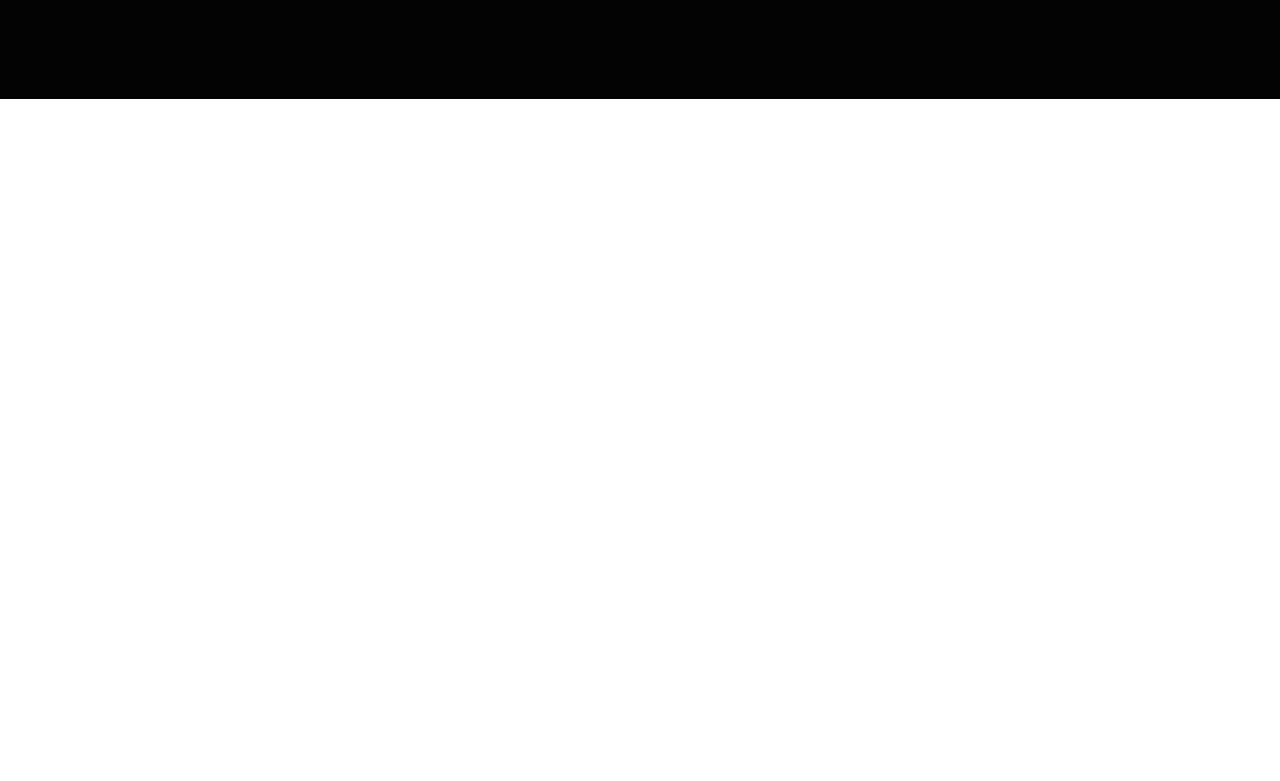
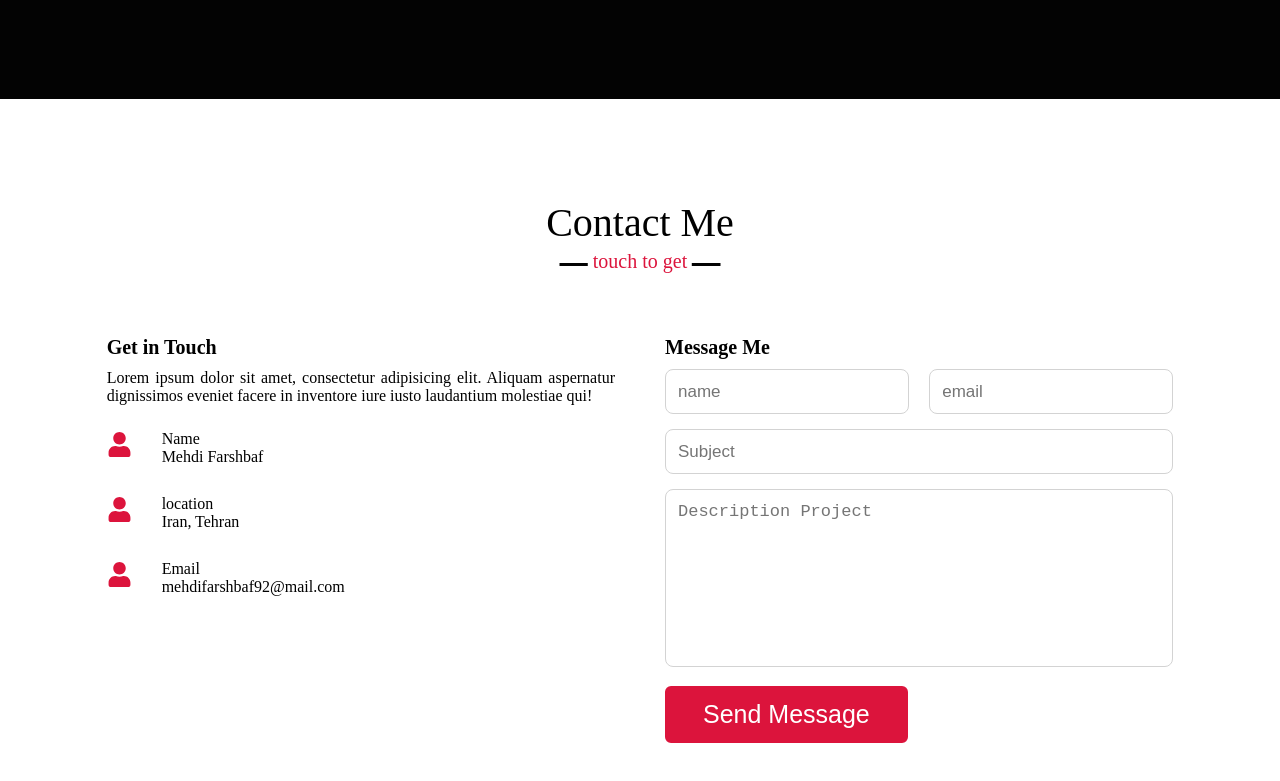
Before and after one commit to MehdiFarshbaf/resume, a React (Create React App) app: page / in a window 1280 px wide. Shown: the part 3696-4477 px from the top of the page. Before the commit the page ends 3795 px from the top, so only its background shows below. Built offline with nearby package versions, Linux system fonts and the light colour scheme.

Commit message:
contact me

```diff
--- a/src/App.js
+++ b/src/App.js
@@ -4,6 +4,7 @@ import About from "./components/homePage/About/About";
 import Service from "./components/homePage/Services";
 import Skills from "./components/homePage/Skills/Skills";
 import MyTeams from "./components/homePage/MyTeams/MyTeams";
+import ContactMe from "./components/homePage/ContactMe/ContactMe";
 
 const App = () => {
     return (
@@ -14,6 +15,7 @@ const App = () => {
             <Service/>
             <Skills/>
             <MyTeams/>
+            <ContactMe/>
         </div>
     )
 }
--- a/src/assets/styles/styles.scss
+++ b/src/assets/styles/styles.scss
@@ -43,9 +43,14 @@ li {
   display: flex;
   justify-content: center;
   align-items: center;
-  svg{
+
+  svg {
     margin-left: 8px;
   }
+}
+
+.w-100 {
+  width: 100%
 }
 
 .button:hover {
--- /dev/null
+++ b/src/components/ContactInfo/ContactInfo.jsx
@@ -0,0 +1,16 @@
+import styles from './ContactInfo.module.scss'
+
+const ContactInfo = ({info}) => {
+    return (
+        <div key={info.id} className={styles.contactInfo}>
+            <div className={styles.icon}>
+                {info.icon}
+            </div>
+            <div className={styles.info}>
+                <p className={styles.label}>{info.label}</p>
+                <p className={styles.description}>{info.description}</p>
+            </div>
+        </div>
+    )
+}
+export default ContactInfo
--- /dev/null
+++ b/src/components/ContactInfo/ContactInfo.module.scss
@@ -0,0 +1,27 @@
+.contactInfo {
+  width: 100%;
+  display: flex;
+  justify-content: flex-start;
+  align-items: center;
+  height: 65px;
+}
+
+.icon {
+  font-size: 25px;
+
+  svg {
+    color: var(--red)
+  }
+}
+
+.label {
+}
+
+.description {
+  //color: #2222
+}
+
+.info {
+  margin-left: 30px;
+  font-weight: 300;
+}
--- /dev/null
+++ b/src/components/homePage/ContactMe/ContactMe.jsx
@@ -0,0 +1,40 @@
+import styles from './ContactMe.module.scss'
+import {contactInfoList} from "../../../helper/data";
+import ContactInfo from "../../ContactInfo/ContactInfo";
+
+const ContactMe = () => {
+    return (
+        <section className={`${styles.contactMe} inside`}>
+            <div className={styles.title}>
+                <h2>Contact Me</h2>
+            </div>
+            <div className={styles.container}>
+                <div className='w-100'>
+                    <h4 className={styles.title}>Get in Touch</h4>
+                    <p>Lorem ipsum dolor sit amet, consectetur adipisicing elit. Aliquam aspernatur dignissimos eveniet
+                        facere in inventore iure iusto laudantium molestiae qui!</p>
+                    <div className={styles.infoList}>
+                        {contactInfoList.map(info => <ContactInfo info={info}/>)}
+                    </div>
+                </div>
+                <div className='w-100'>
+                    <h2 className={styles.title}>Message Me</h2>
+                    <form action="#" className="">
+                        <div className={styles.fields}>
+                            <input className={styles.field} type="text" placeholder="name"/>
+                            <input className={styles.field} type="email" placeholder="email"/>
+                        </div>
+                        <div className={styles.field}>
+                            <input className={styles.field} type="text" placeholder="Subject"/>
+                        </div>
+                        <div className="">
+                            <textarea name="" id="" cols="30" placeholder="Description Project" rows="8"/>
+                        </div>
+                        <button className='button' type='submit'>Send Message</button>
+                    </form>
+                </div>
+            </div>
+        </section>
+    )
+}
+export default ContactMe
--- /dev/null
+++ b/src/components/homePage/ContactMe/ContactMe.module.scss
@@ -0,0 +1,100 @@
+.contactMe {
+  width: 100%;
+  display: flex;
+  justify-content: center;
+  align-items: center;
+  flex-direction: column;
+}
+
+.title {
+  h2 {
+    text-align: center;
+    position: relative;
+    font-size: 40px;
+    font-weight: 500;
+    margin-bottom: 60px;
+    padding-bottom: 20px;
+  }
+
+  h2::before {
+    content: '';
+    width: 161px;
+    height: 3px;
+    position: absolute;
+    bottom: 0;
+    left: 50%;
+    transform: translateX(-50%);
+    background: var(--black);
+  }
+
+  h2::after {
+    content: 'touch to get';
+    padding: 5px;
+    background: var(--white);
+    position: absolute;
+    font-size: 20px;
+    bottom: -12px;
+    left: 50%;
+    transform: translateX(-50%);
+    color: var(--red);
+    white-space: nowrap;
+  }
+}
+
+.container {
+  width: 100%;
+  display: flex;
+  justify-content: center;
+  align-items: flex-start;
+  gap: 50px;
+
+  input {
+    width: 100%;
+    height: 45px;
+    margin-bottom: 15px;
+    padding: 12px;
+    border: 1px solid lightgray;
+    border-radius: 8px;
+    outline: none;
+    font-size: 17px;
+  }
+
+  textarea {
+    width: 100%;
+    margin-bottom: 15px;
+    padding: 12px;
+    border: 1px solid lightgray;
+    border-radius: 8px;
+    outline: none;
+    font-size: 17px;
+    resize: none;
+  }
+  p {
+    text-align: justify;
+  }
+}
+
+.infoList {
+  width: 100%;
+  margin: 10px 0;
+}
+
+.fields {
+  display: flex;
+  justify-content: center;
+  align-items: center;
+  gap: 20px;
+}
+
+.field {
+
+}
+
+.title {
+  font-size: 20px;
+  font-weight: 600;
+  margin-bottom: 10px;
+}
+
+.textarea {
+}
--- a/src/helper/data.js
+++ b/src/helper/data.js
@@ -2,6 +2,8 @@ import profile1 from '../assets/images/profile-2.jpeg'
 import profile2 from '../assets/images/profile-3.jpeg'
 import profile3 from '../assets/images/profile-4.jpeg'
 import profile4 from '../assets/images/profile-5.jpeg'
+
+import {FaUser} from "react-icons/fa";
 
 export const teamList = [
     {
@@ -50,3 +52,22 @@ export const skillsList = [
         percent: 70
     },
 ]
+
+export const contactInfoList = [
+    {
+        id: 0,
+        label: 'Name',
+        description: 'Mehdi Farshbaf',
+        icon: <FaUser/>
+    }, {
+        id: 1,
+        label: 'location',
+        description: 'Iran, Tehran',
+        icon: <FaUser/>
+    }, {
+        id: 2,
+        label: 'Email',
+        description: 'mehdifarshbaf92@mail.com',
+        icon: <FaUser/>
+    }
+]
```
